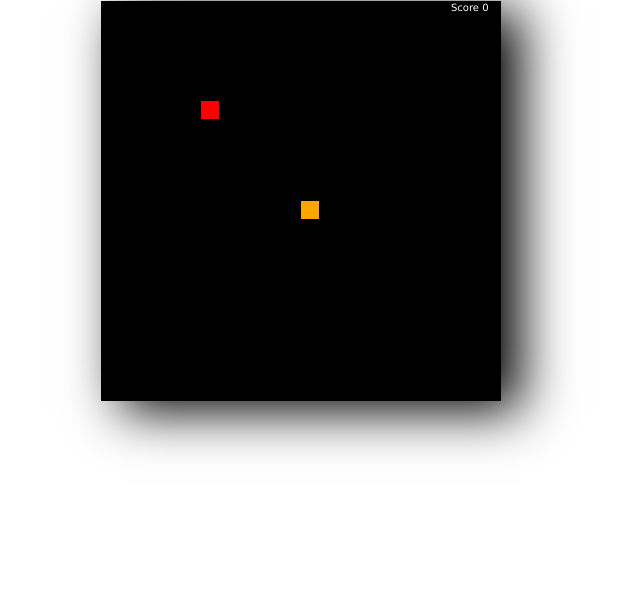
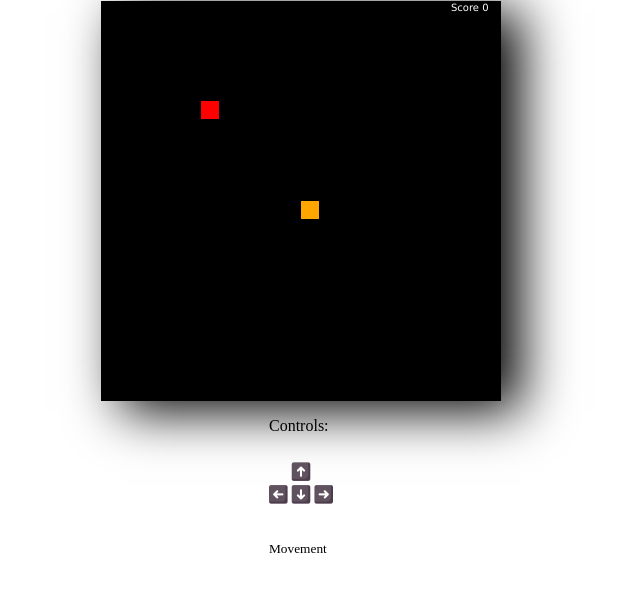
Before and after one commit to GastonMPaez/Snake-Game, a plain HTML site: page index.html in a window 1280 px wide. Shown: the part 79-670 px from the top of the page, without its empty margins (339-979 px from the left). Drawn offline with Linux system fonts and the light colour scheme.

Commit message:
Update index.html

```diff
--- a/index.html
+++ b/index.html
@@ -11,5 +11,10 @@
         <h1>Snake</h1>
         <canvas id="board" width="400" height="400"></canvas>
         <script src="snake.js"></script>
+        <div id="controls">
+            <p>Controls:</p>
+            <img src="images/buttons.png" alt="Buttons">
+            <p><sub>Movement</sub></p>
+        </div>
     </body>
 </html>
```
